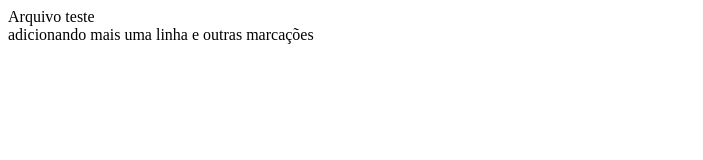
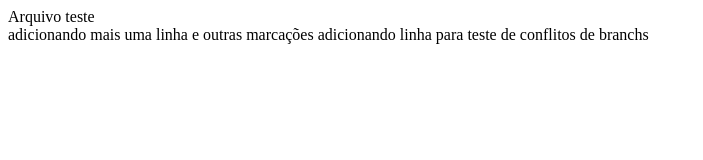
Before and after one commit to matheuspasini92/teste-repositorio, a plain HTML site: page index1.html in a window 1280 px wide. Shown: the whole page, without its empty margins (0-703 px from the left). Drawn offline with Linux system fonts and the light colour scheme.

Commit message:
criando conflitos entre branchs

```diff
--- a/index1.html
+++ b/index1.html
@@ -4,5 +4,6 @@
 <body>
 Arquivo teste<br>
 adicionando mais uma linha e outras marcações
+adicionando linha para teste de conflitos de branchs
 </body>
 </html>
```
